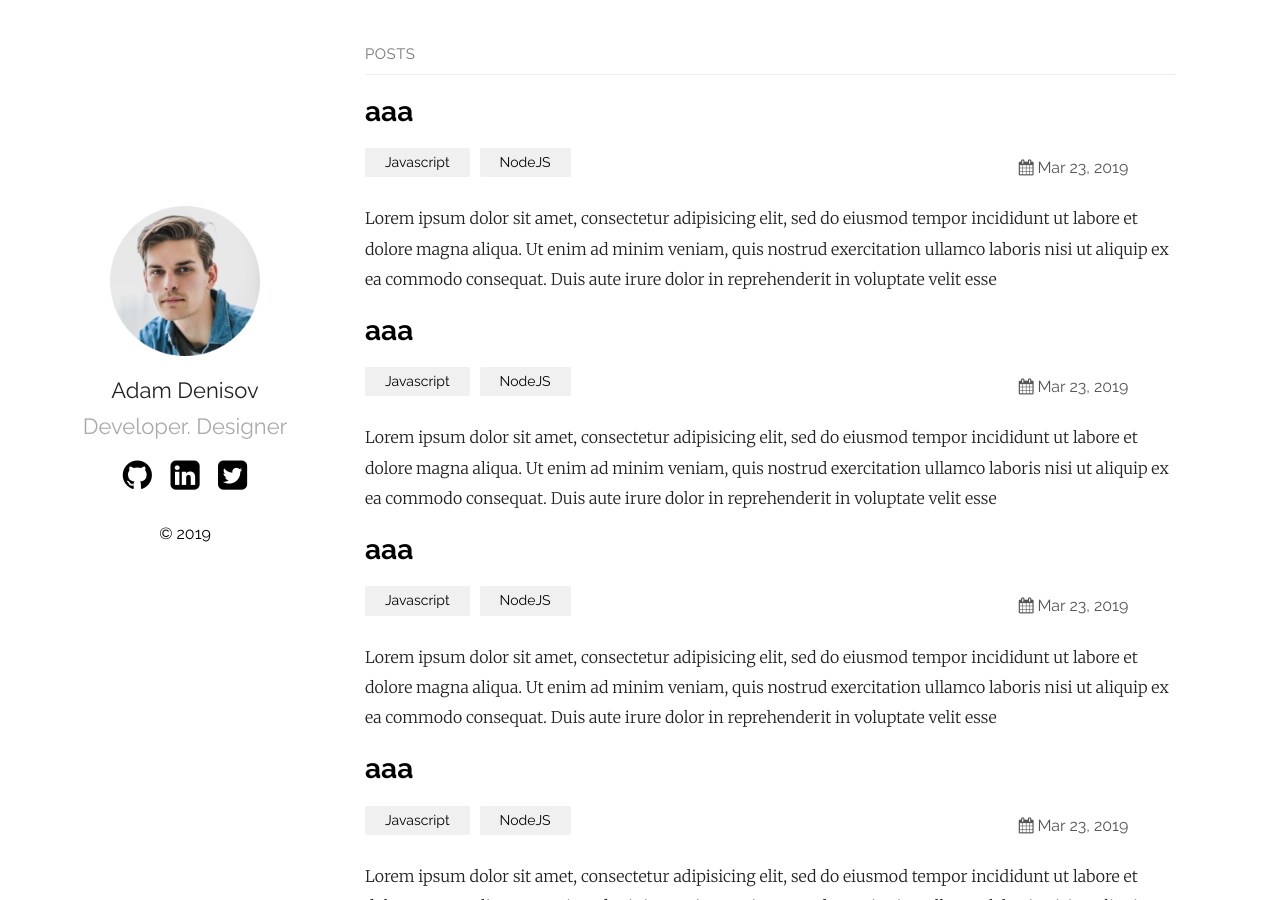
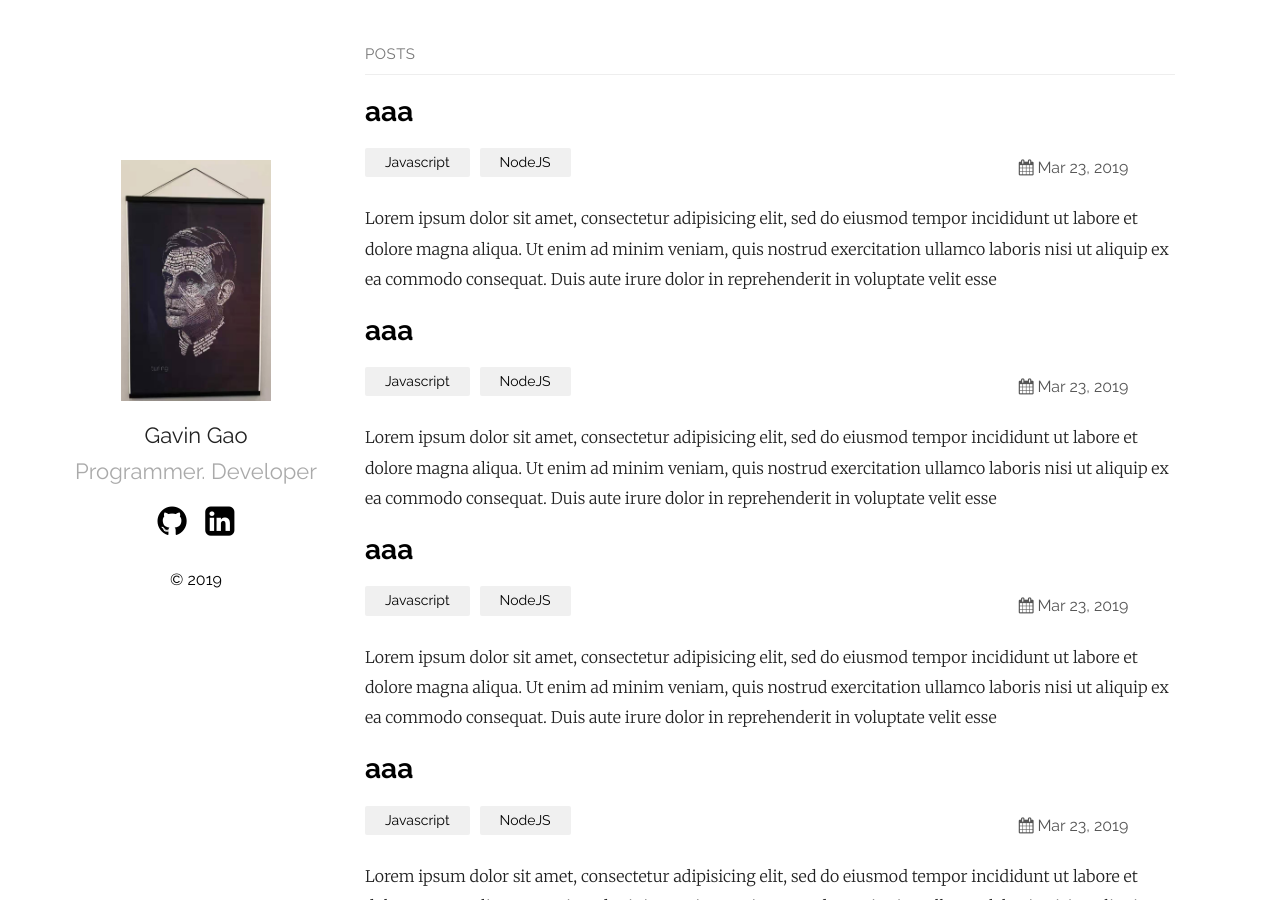
Before and after one commit to gzelda/ownBlog, a Jekyll site: the page built from index.md, in a window 1280 px wide and 900 px high. Built offline with Jekyll 4.4.1, drawn with Linux system fonts in a browser that asks for light colours.

Commit message:
modify Gavin profile

```diff
--- a/_config.yml
+++ b/_config.yml
@@ -1,6 +1,6 @@
-title: Your awesome title
+title: Gavin's WebSite
 author: GitHub User
-email: your-email@domain.com
+email: tianyaogavin@gmail.com
 description: > # this means to ignore newlines until "show_exerpts:"
   Write an awesome description for your new site here. You can edit this
   line in _config.yml. It will appear in your document head meta (for
@@ -12,16 +12,15 @@ show_excerpts: true # set to true to show excerpts on the homepage
 sass:
   sass_dir: _sass
 plainwhite:
-  name: Adam Denisov
-  tagline: Developer. Designer
+  name: Gavin Gao
+  tagline: Programmer. Developer
   date_format: "%b %-d, %Y"
   sitemap: true # set to true to generate sitemap.xml content
 
   # generate social links in footer
   social_links:
-    twitter: thelehhman
-    github:  thelehhman
-    linkedIn: in/thelehhman
+    github:  tyGavinZJU
+    linkedIn: in/gavin-gao-938651197
     rss: rss
     # dribbble: jekyll
     # facebook: jekyll
```
Also changed, not shown: assets/portfolio.png.
